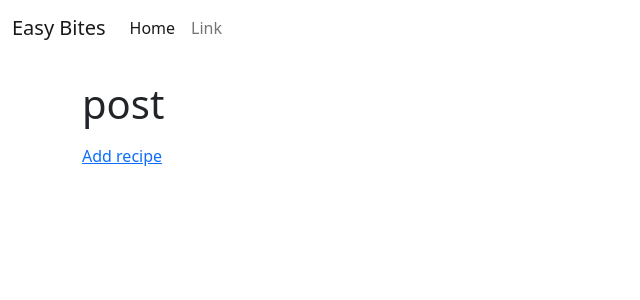
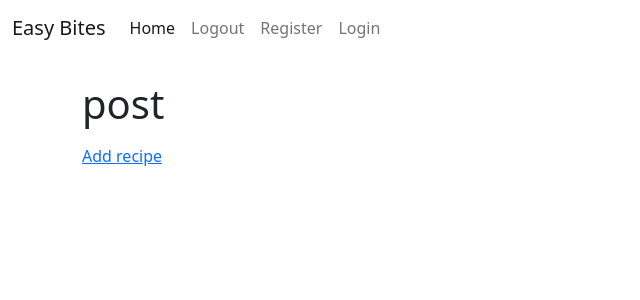
Before and after one commit to LanaCreegan/Recipe-Blog-PP4, a Django app: page / in a window 1280 px wide. Shown: the top 300 px of the page, without its empty margins (0-640 px from the left). Run offline with Django 4.2, Linux system fonts and the light colour scheme; data that the repository does not hold is empty.

Commit message:
Update navbar with logout, signup and login urls

```diff
--- a/easybites/settings.py
+++ b/easybites/settings.py
@@ -54,7 +54,7 @@ INSTALLED_APPS = [
 
 SITE_ID = 1
 
-LOGIN_REDIRECT = '/'
+LOGIN_REDIRECT_URL = '/'
 LOGOUT_REDIRECT_URL = '/'
 
 MIDDLEWARE = [
--- a/templates/base.html
+++ b/templates/base.html
@@ -21,7 +21,13 @@
                     <a class="nav-link active" aria-current="page" href="#">Home</a>
                   </li>
                   <li class="nav-item">
-                    <a class="nav-link" href="#">Link</a>
+                    <a class="nav-link" href="{% url 'account_logout' %}">Logout</a>
+                  </li>
+                  <li class="nav-item">
+                    <a class="nav-link" href="{% url 'account_signup' %}">Register</a>
+                  </li>
+                  <li class="nav-item">
+                    <a class="nav-link" href="{% url 'account_login' %}">Login</a>
                   </li>
                 </ul>
               </div>
```
